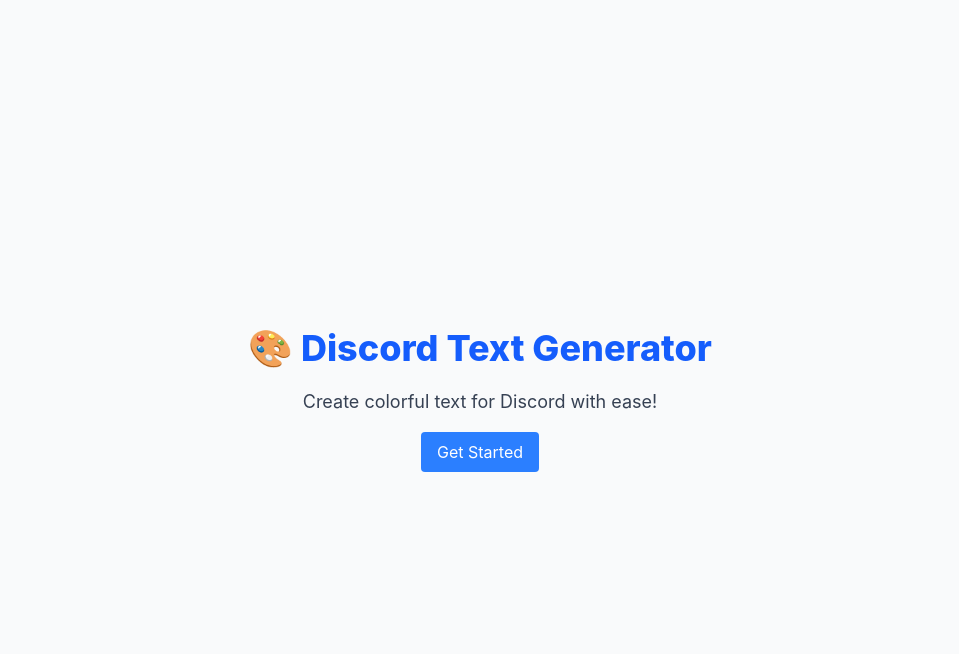
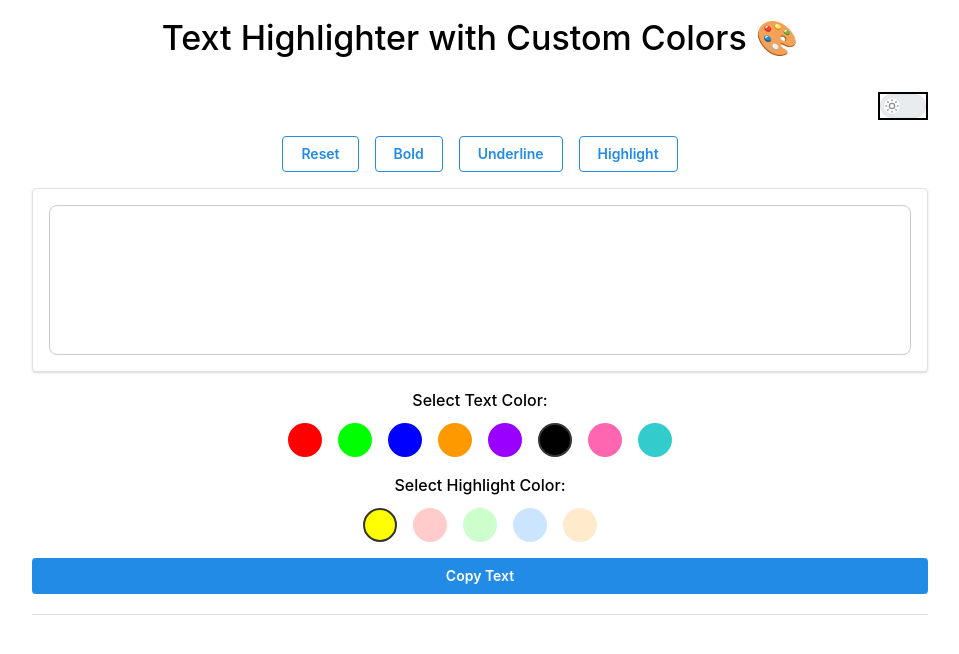
Before and after one commit to PratikW09/video_dubber.ai_task, a Next.js app: page / in a window 1280 px wide. Shown: the top 654 px of the page, without its empty margins (160-1119 px from the left). Built offline with nearby package versions, Linux system fonts and the light colour scheme.

Commit message:
Implement the function

```diff
--- a/package.json
+++ b/package.json
@@ -11,6 +11,8 @@
   "dependencies": {
     "@mantine/core": "^7.17.2",
     "@mantine/hooks": "^7.17.2",
+    "@tabler/icons-react": "^3.31.0",
+    "icons-react": "^3.7.1",
     "next": "15.2.4",
     "react": "^19.0.0",
     "react-dom": "^19.0.0"
--- /dev/null
+++ b/src/app/components/ActionButtons.tsx
@@ -0,0 +1,23 @@
+"use client";
+import { Group, Button } from "@mantine/core";
+
+const ActionButtons = ({ applyStyleToSelection, applyHighlightToSelection }: any) => {
+  return (
+    <Group justify="center" mb="md">
+      <Button variant="outline" onClick={() => applyStyleToSelection("reset")}>
+        Reset
+      </Button>
+      <Button variant="outline" onClick={() => applyStyleToSelection("bold")}>
+        Bold
+      </Button>
+      <Button variant="outline" onClick={() => applyStyleToSelection("underline")}>
+        Underline
+      </Button>
+      <Button variant="outline" onClick={() => applyHighlightToSelection()}>
+        Highlight
+      </Button>
+    </Group>
+  );
+};
+
+export default ActionButtons;
--- /dev/null
+++ b/src/app/components/ColorPalette.tsx
@@ -0,0 +1,67 @@
+"use client";
+import { Group, Text, ActionIcon } from "@mantine/core";
+
+const ColorPalette = ({
+  colors,
+  selectedColor,
+  handleColorChange,
+  highlightColors,
+  highlightColor,
+  handleHighlightChange,
+}: any) => {
+  return (
+    <>
+      {/* Text Color Palette */}
+      <Text mt="md" fw={500} ta="center">
+        Select Text Color:
+      </Text>
+      <Group justify="center" mt="xs">
+        {colors.map((color: any) => (
+          <ActionIcon
+            key={color.hex}
+            onClick={() => handleColorChange(color.hex)}
+            variant="filled"
+            radius="xl"
+            size="lg"
+            title={color.name}
+            style={{
+              backgroundColor: color.hex,
+              border:
+                color.hex === selectedColor
+                  ? "2px solid #333"
+                  : "2px solid transparent",
+              outline: "none",
+            }}
+          />
+        ))}
+      </Group>
+
+      {/* Highlight Color Palette */}
+      <Text mt="md" fw={500} ta="center">
+        Select Highlight Color:
+      </Text>
+      <Group justify="center" mt="xs">
+        {highlightColors.map((color: any) => (
+          <ActionIcon
+            key={color.hex}
+            onClick={() => handleHighlightChange(color.hex)}
+            variant="filled"
+            radius="xl"
+            size="lg"
+            title={color.name}
+            style={{
+              backgroundColor: color.hex,
+              border:
+                color.hex === highlightColor
+                  ? "2px solid #333"
+                  : "2px solid transparent",
+              outline: "none",
+            }}
+          />
+        ))}
+      </Group>
+    </>
+  );
+};
+
+export default ColorPalette;
--- /dev/null
+++ b/src/app/components/CopyButton.tsx
@@ -0,0 +1,18 @@
+"use client";
+import { Button } from "@mantine/core";
+
+const CopyButton = ({ handleCopyToClipboard }: any) => {
+  return (
+    <Button
+      mt="md"
+      variant="filled"
+      color="blue"
+      onClick={handleCopyToClipboard}
+      fullWidth
+    >
+      Copy Text
+    </Button>
+  );
+};
+
+export default CopyButton;
--- /dev/null
+++ b/src/app/components/DarkModeToggle.tsx
@@ -0,0 +1,20 @@
+"use client";
+import { Group, Switch } from "@mantine/core";
+import { IconSun, IconMoon } from "@tabler/icons-react";
+
+const DarkModeToggle = ({ darkMode, setDarkMode }: any) => {
+  return (
+    <Group justify="end" mb="md">
+      <Switch
+        checked={darkMode}
+        onChange={() => setDarkMode(!darkMode)}
+        size="md"
+        className="border-2"
+        color={darkMode ? "yellow" : "blue"}
+        thumbIcon={darkMode ? <IconMoon size={16} /> : <IconSun size={16} />}
+      />
+    </Group>
+  );
+};
+
+export default DarkModeToggle;
--- /dev/null
+++ b/src/app/components/TextEditor.tsx
@@ -0,0 +1,28 @@
+"use client";
+import { Paper, Box } from "@mantine/core";
+import { useRef } from "react";
+
+const TextEditor = ({ handleInput, editorRef, darkMode }: any) => {
+  return (
+    <Paper shadow="xs" p="md" withBorder>
+      <Box
+        ref={editorRef}
+        contentEditable={true}
+        onInput={handleInput}
+        style={{
+          border: "1px solid #ccc",
+          padding: "12px",
+          minHeight: "150px",
+          outline: "none",
+          borderRadius: "8px",
+          lineHeight: "1.5",
+          whiteSpace: "pre-wrap",
+          backgroundColor: darkMode ? "#1e293b" : "#fff",
+          color: darkMode ? "#fff" : "#000",
+        }}
+      />
+    </Paper>
+  );
+};
+
+export default TextEditor;
--- /dev/null
+++ b/src/app/components/TextInputArea.tsx
@@ -0,0 +1,138 @@
+"use client";
+import { useState, useRef, useEffect } from "react";
+import { Container, Divider } from "@mantine/core";
+import DarkModeToggle from "./DarkModeToggle";
+import ActionButtons from "./ActionButtons";
+import TextEditor from "./TextEditor";
+import ColorPalette from "./ColorPalette";
+import CopyButton from "./CopyButton";
+
+const TextInputArea = () => {
+  const [selectedColor, setSelectedColor] = useState<string>("#000000");
+  const [highlightColor, setHighlightColor] = useState<string>("#ffff00");
+  const [darkMode, setDarkMode] = useState<boolean>(false);
+  const editorRef = useRef<HTMLDivElement>(null);
+
+  const handleInput = () => {
+    document.execCommand("foreColor", false, selectedColor);
+  };
+
+  const applyStyleToSelection = (styleType: string) => {
+    const selection = window.getSelection();
+    if (!selection || selection.rangeCount === 0) return;
+
+    const range = selection.getRangeAt(0);
+    if (!range.collapsed) {
+      const span = document.createElement("span");
+
+      switch (styleType) {
+        case "bold":
+          span.style.fontWeight = "bold";
+          break;
+        case "underline":
+          span.style.textDecoration = "underline";
+          break;
+        case "highlight":
+          span.style.backgroundColor = highlightColor;
+          break;
+        case "reset":
+          span.style.fontWeight = "normal";
+          span.style.textDecoration = "none";
+          span.style.color = "#000000";
+          span.style.backgroundColor = "transparent";
+          break;
+      }
+
+      span.style.color = selectedColor;
+      span.appendChild(range.extractContents());
+      range.deleteContents();
+      range.insertNode(span);
+      selection.removeAllRanges();
+    }
+  };
+
+  const applyColorToSelection = () => {
+    applyStyleToSelection("color");
+  };
+
+  const applyHighlightToSelection = () => {
+    applyStyleToSelection("highlight");
+  };
+
+  const handleColorChange = (color: string) => {
+    setSelectedColor(color);
+    applyColorToSelection();
+  };
+
+  const handleHighlightChange = (color: string) => {
+    setHighlightColor(color);
+    applyHighlightToSelection();
+  };
+
+  const handleCopyToClipboard = () => {
+    if (editorRef.current) {
+      const textToCopy = editorRef.current.innerHTML;
+      navigator.clipboard.writeText(textToCopy).then(() => {
+        alert("Text copied to clipboard!");
+      });
+    }
+  };
+
+  useEffect(() => {
+    const editor = editorRef.current;
+    if (editor) {
+      editor.innerHTML = `<span style="color: ${selectedColor};"></span>`;
+    }
+  }, []);
+
+  const colors = [
+    { name: "Red", hex: "#ff0000" },
+    { name: "Green", hex: "#00ff00" },
+    { name: "Blue", hex: "#0000ff" },
+    { name: "Orange", hex: "#ff9900" },
+    { name: "Purple", hex: "#9900ff" },
+    { name: "Black", hex: "#000000" },
+    { name: "Pink", hex: "#ff66b2" },
+    { name: "Cyan", hex: "#33cccc" },
+  ];
+
+  const highlightColors = [
+    { name: "Yellow", hex: "#ffff00" },
+    { name: "Light Red", hex: "#ffcccb" },
+    { name: "Light Green", hex: "#ccffcc" },
+    { name: "Light Blue", hex: "#cce5ff" },
+    { name: "Light Orange", hex: "#ffebcc" },
+  ];
+
+  return (
+    <Container
+      size="xl"
+      className={`mt-8 relative ${
+        darkMode ? "bg-gray-900 text-white" : "bg-white text-black"
+      }`}
+    >
+      <DarkModeToggle darkMode={darkMode} setDarkMode={setDarkMode} />
+      <ActionButtons
+        applyStyleToSelection={applyStyleToSelection}
+        applyHighlightToSelection={applyHighlightToSelection}
+      />
+      <TextEditor
+        handleInput={handleInput}
+        editorRef={editorRef}
+        darkMode={darkMode}
+      />
+      <ColorPalette
+        colors={colors}
+        selectedColor={selectedColor}
+        handleColorChange={handleColorChange}
+        highlightColors={highlightColors}
+        highlightColor={highlightColor}
+        handleHighlightChange={handleHighlightChange}
+      />
+      <CopyButton handleCopyToClipboard={handleCopyToClipboard} />
+      <Divider className="my-4" mt="lg" />
+    </Container>
+  );
+};
+
+export default TextInputArea;
--- a/src/app/layout.tsx
+++ b/src/app/layout.tsx
@@ -16,7 +16,7 @@
 });
 
 export const metadata: Metadata = {
-  title: "videodub.ai",
+  title: "videodubber.ai",
   description: "Generated by create next app",
 };
 
@@ -30,7 +30,7 @@
       <head>
         <ColorSchemeScript />
       </head>
-      <body className={`${geistSans.variable} ${geistMono.variable} antialiased`}>
+      <body className={`${geistSans.variable} ${geistMono.variable} antialiased bg-black`}>
       <MantineProvider>{children}</MantineProvider>
       </body>
     </html>
--- a/src/app/page.tsx
+++ b/src/app/page.tsx
@@ -1,18 +1,18 @@
-'use client'
-import Image from "next/image";
+"use client";
+
+import { Title, Container } from "@mantine/core";
+import TextInputArea from "./components/TextInputArea";
 
 export default function Home() {
+
   return (
-    <div className="flex min-h-screen flex-col items-center justify-center bg-gray-50 p-5">
-    <h1 className="text-4xl font-extrabold text-blue-600 mb-5">
-      🎨 Discord Text Generator
-    </h1>
-    <p className="text-lg text-gray-700 mb-4">
-      Create colorful text for Discord with ease!
-    </p>
-    <button className="bg-blue-500 hover:bg-blue-700 text-white font-bold py-2 px-4 rounded">
-      Get Started
-    </button>
-  </div>
+    <Container size="md">
+
+
+      <Title order={1} mb="lg" mt="md" fw={500} ta="center">
+        Text Highlighter with Custom Colors 🎨
+      </Title>
+      <TextInputArea />
+    </Container>
   );
 }
```
Also changed, not shown: 1 other file (tests, documents, lock files or other folders).
